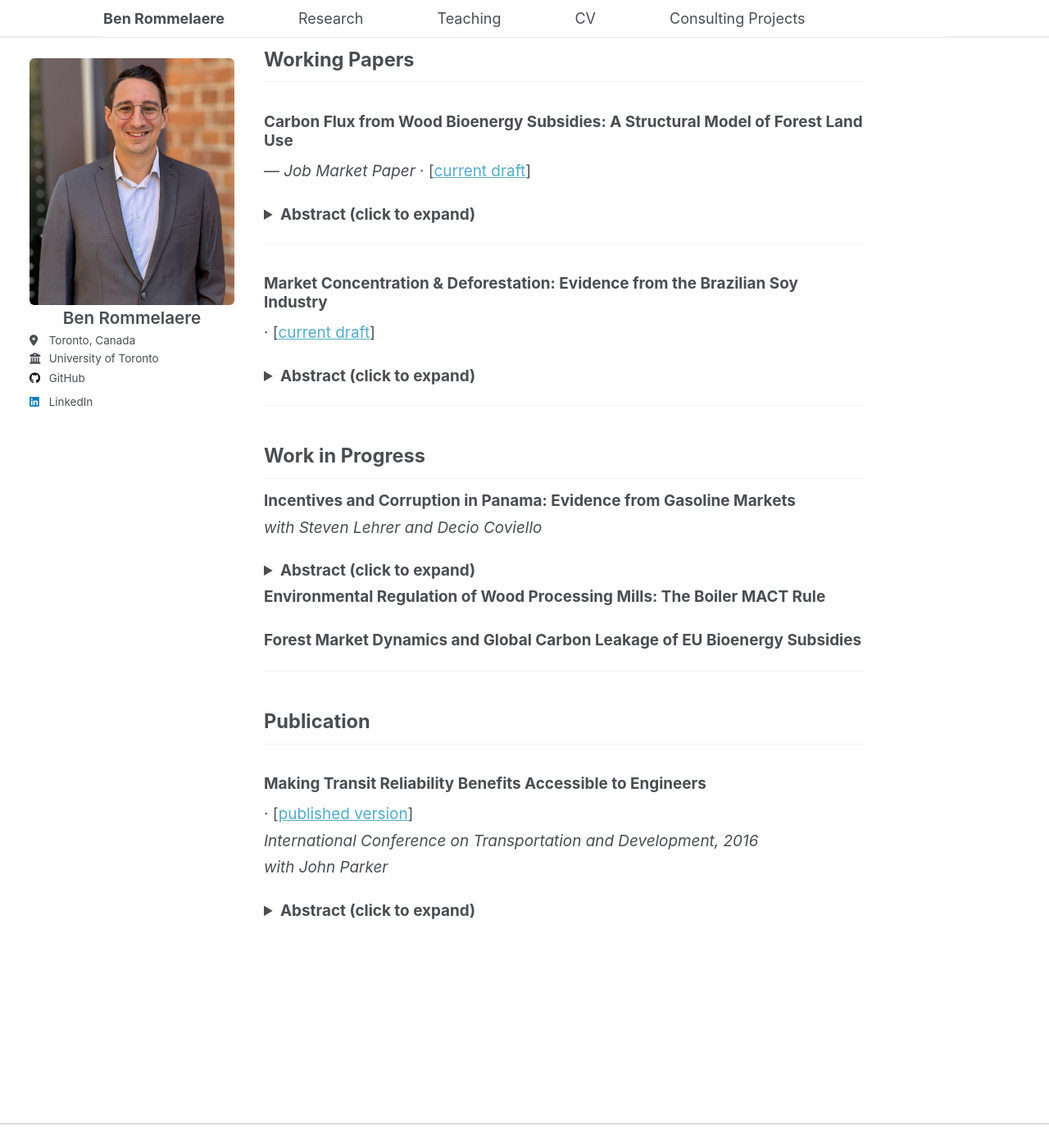
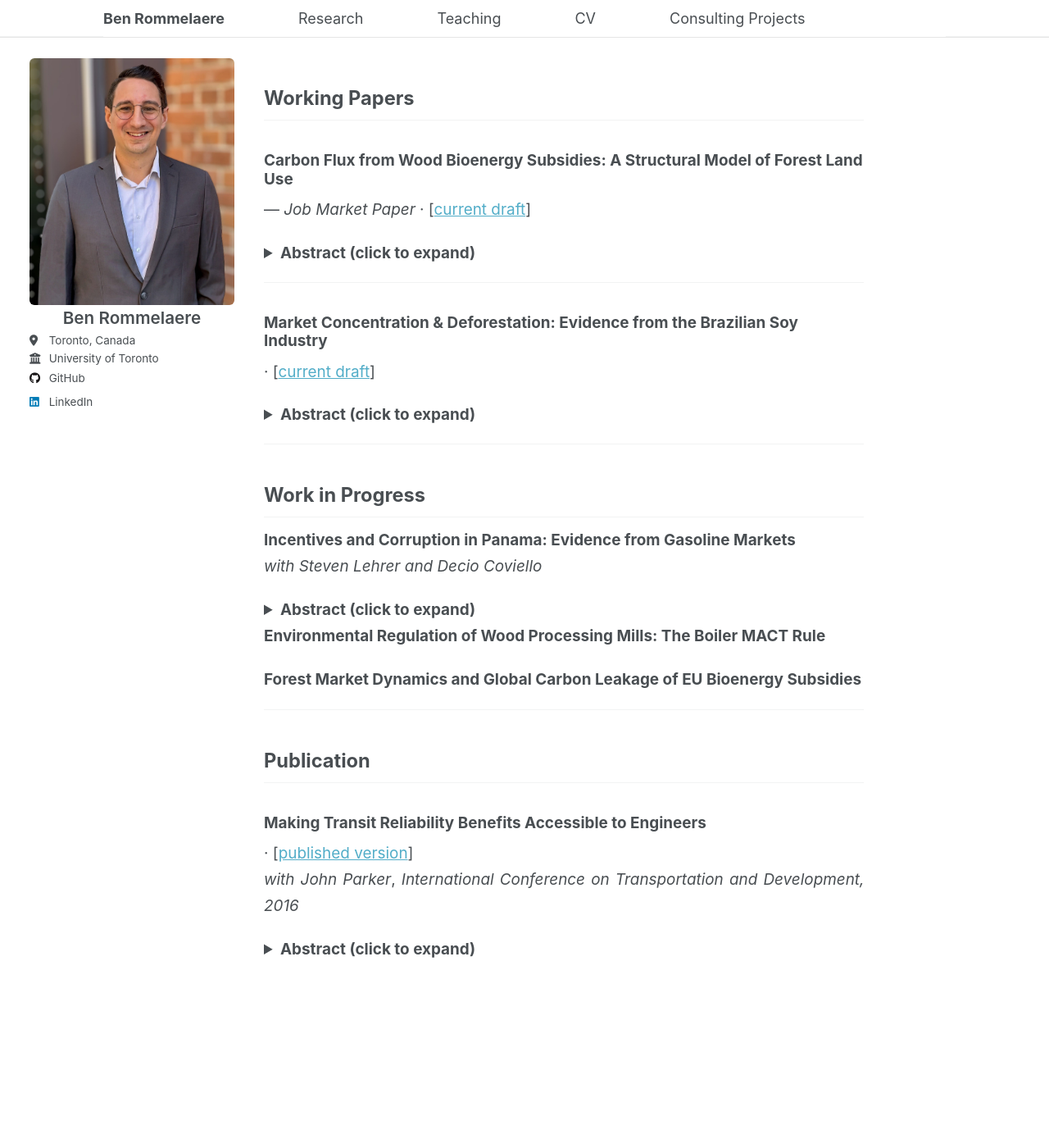
Before and after one commit to brommelaere/brommelaere.github.io, a Jekyll site: the page built from _pages/research.md, in a window 1280 px wide and 1400 px high. Shown: the whole window at 82% size. Built offline with Jekyll 4.4.1, drawn with Linux system fonts in a browser that asks for light colours.

Commit message:
Enhance research page styles and publication formatting
Added custom styles for spacing adjustments on the research page and modified publication details formatting.

```diff
--- a/_pages/research.md
+++ b/_pages/research.md
@@ -5,6 +5,18 @@
 author_profile: true
 classes: [no-title, research-page]
 ---
+
+<style>
+/* Research page spacing tweaks */
+.research-page p:has(+ details) { margin-bottom: 0 !important; }           /* 0 space between i and ii */
+.research-page p:has(+ details) + details {
+  margin-top: 0 !important;
+  margin-bottom: 1.25rem;                                                   /* space after ii before next item */
+}
+
+/* Optional: keep spacing consistent whether details is open or closed */
+.research-page details[open] { margin-bottom: 1.25rem; }
+</style>
 
 ## Working Papers
 
@@ -43,8 +55,6 @@
   rise in fuel prices increases stolen fuel by 27-46%.
   </details>
 
-
-
 **Environmental Regulation of Wood Processing Mills: The Boiler MACT Rule**
 
 **Forest Market Dynamics and Global Carbon Leakage of EU Bioenergy Subsidies**
@@ -55,11 +65,8 @@
 
 ### Making Transit Reliability Benefits Accessible to Engineers
 <span style="font-weight:normal;">· [<a href="https://ascelibrary.org/doi/10.1061/9780784479926.051" target="_blank">published version</a>]</span>
-*International Conference on Transportation and Development, 2016*
-*with John Parker*
+*with John Parker*, *International Conference on Transportation and Development, 2016*
   <details>
   <summary><strong>Abstract (click to expand)</strong></summary>
-
   Advances in measuring the intangible costs and benefits of transportation are being made but economic cost-benefit models used to analyze transportation infrastructure projects have not kept up. There are new benefit categories that existing transportation cost-benefit models do not include. One example is the benefit of travel time reliability. This paper summarizes the results of 30 studies of reliability and synthesizes them into a reliability ratio that can be used in transit cost-benefit analysis. By interpreting and standardizing reliability research the paper shows how cutting edge transportation research can be made available to engineering and planning professionals in their planning and design decisions. The value of reliability is implemented in a cost-benefit and risk analysis model and is freely available as a spreadsheet from the authors.
-
   </details>
```
